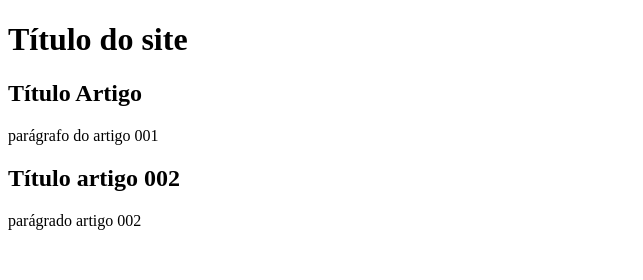
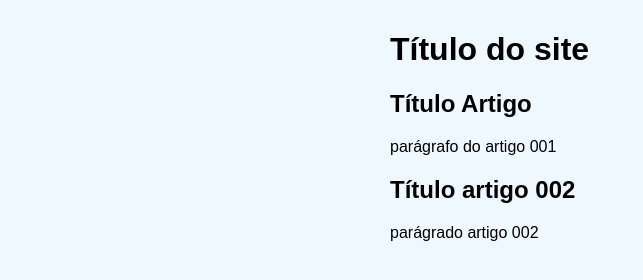
Before and after one commit to nicolastmartins/projeto-site, a plain HTML site: page index.html in a window 1280 px wide. Shown: the whole page, without its empty margins (0-643 px from the left). Drawn offline with Linux system fonts and the light colour scheme.

Commit message:
design inicial

```diff
--- /dev/null
+++ b/estilo/style.css
@@ -0,0 +1,18 @@
+* {
+    font-family: arial;
+    font-size: 16;
+
+}
+
+    body {
+
+        background-color: aliceblue;
+        width: 500px;
+        margin: auto;
+        padding: 10px;
+    }
+
+    main {
+
+        background-color: aliceblue;
+    }
--- a/index.html
+++ b/index.html
@@ -5,6 +5,7 @@
     <meta http-equiv="X-UA-Compatible" content="IE=edge">
     <meta name="viewport" content="width=device-width, initial-scale=1.0">
     <title>Título do site</title>
+    <link rel="stylesheet" href="estilo/style.css">
 </head>
 <body>
     <main>
```
